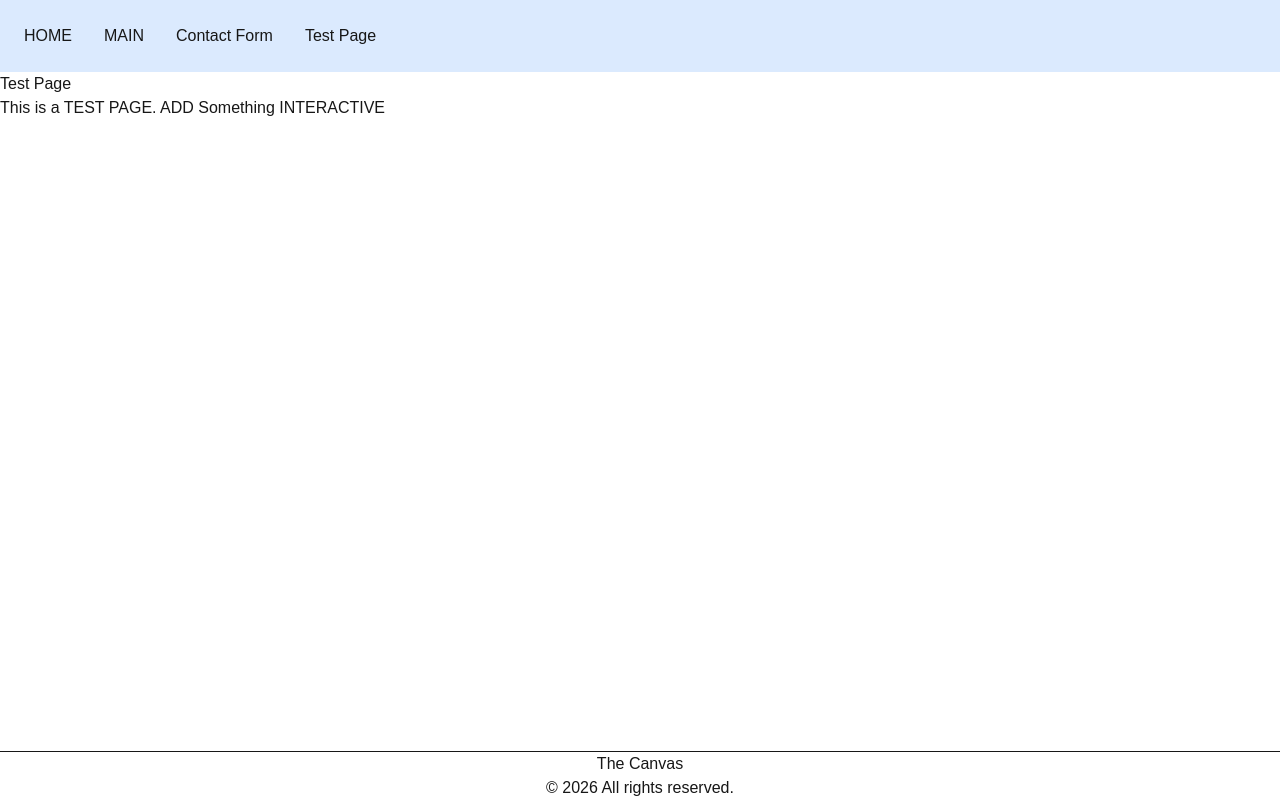
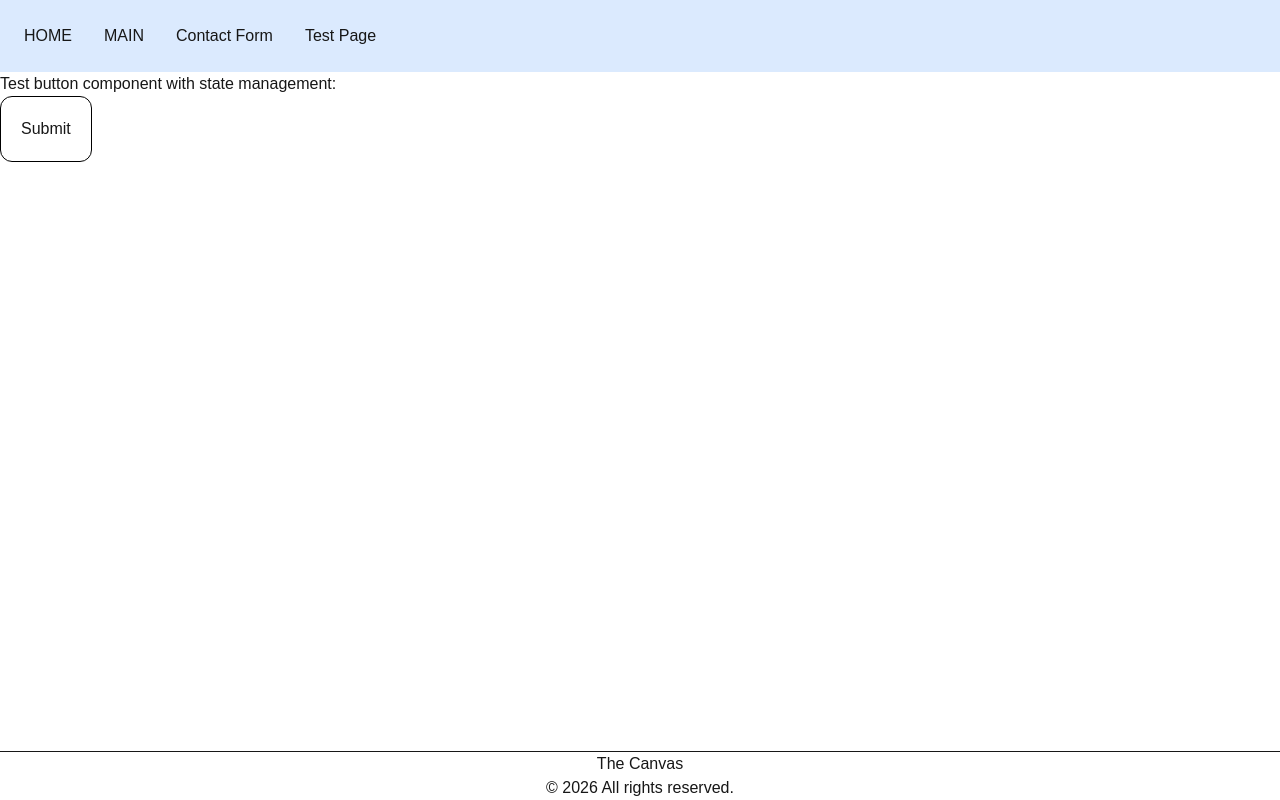
Before and after one commit to angelysmael/TheCanvas, a Next.js app: page /TestPage in a window 1280 px wide. Built offline with nearby package versions, Linux system fonts and the light colour scheme.

Commit message:
Added a Button component with State Management in the TestPage

```diff
--- a/app/Main/page.tsx
+++ b/app/Main/page.tsx
@@ -1,3 +1,6 @@
+"use client";
+
+import { useState } from "react";
 import Image from 'next/image'
 
 export default function Main() {
@@ -17,6 +20,8 @@ export default function Main() {
       alt="Test Image"
       />
 
+
+
     </div>
   );
 }
--- a/app/TestPage/page.tsx
+++ b/app/TestPage/page.tsx
@@ -1,10 +1,27 @@
-export default function TestPage() {
+"use client";
+import { useState } from "react";
+
+export default function Toggle() {
+  const [on, setOn] = useState(false);
+
+  let buttonStyle = "border-black";
+  let buttonText = "Submit";
+
+  if (on) {
+    buttonStyle = "bg-blue-600";
+    buttonText = "Submitted!";
+  }
+
   return (
     <div>
-      <h1>Test Page</h1>
-      <p>
-        This is a TEST PAGE. ADD Something INTERACTIVE
-      </p>
+      <p>Test button component with state management:</p>
+
+      <button
+        onClick={() => setOn(!on)}
+        className={`p-5 rounded-xl border transition-all ${buttonStyle}`}
+      >
+        {buttonText}
+      </button>
     </div>
   );
 }
```
